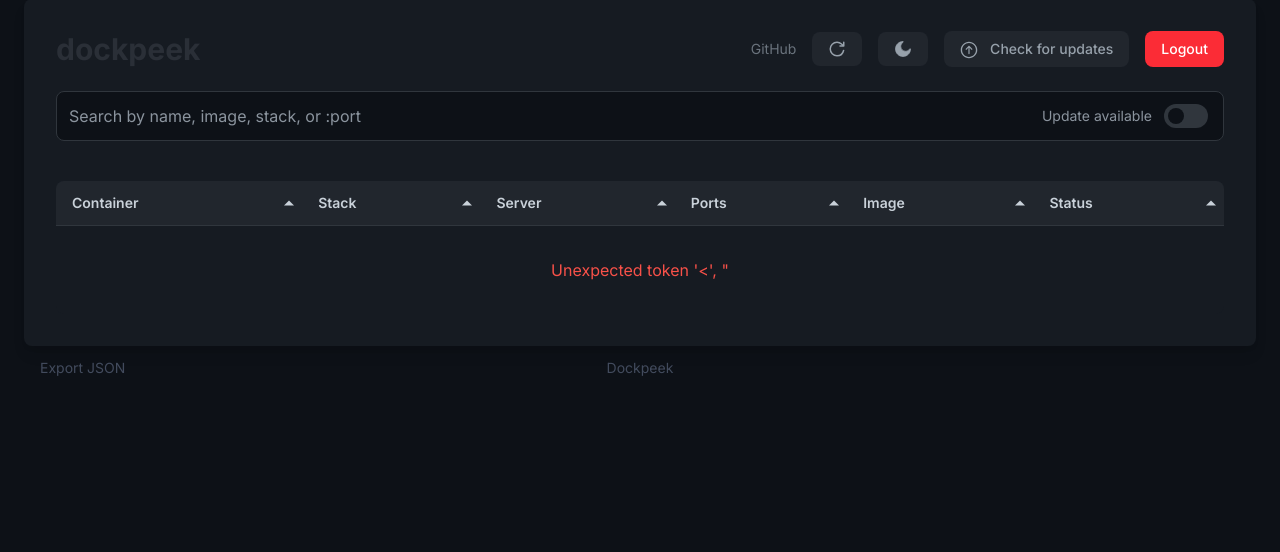
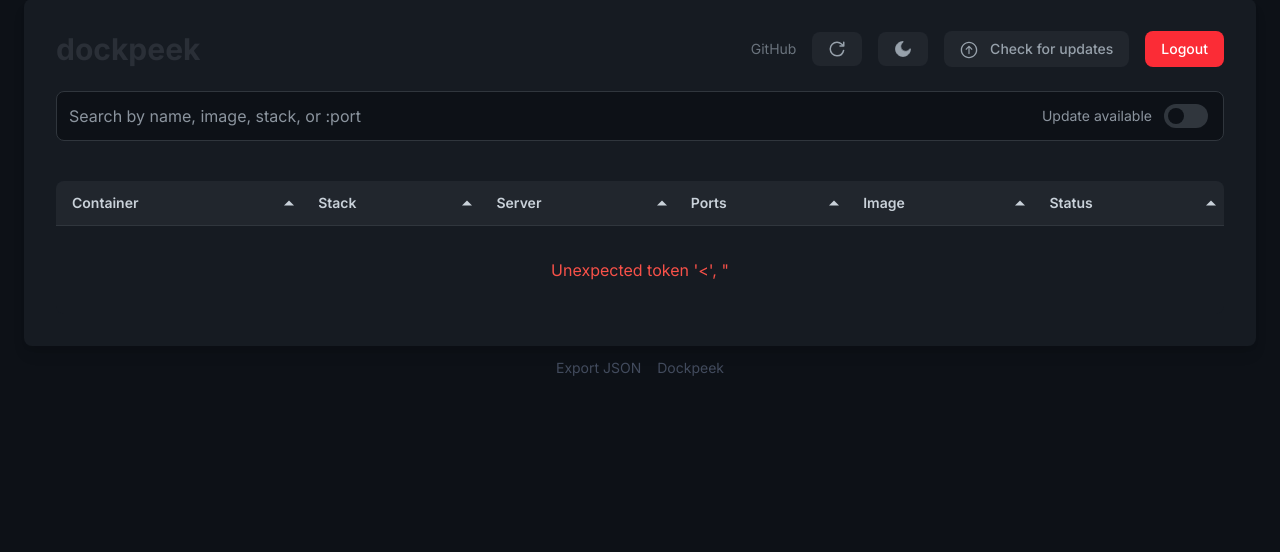
Before and after one commit to n2k/dockpeek, a Flask app: template templates/index.html in a window 1280 px wide. Shown: the part 25-577 px from the top of the page. Run offline with Flask 3, Linux system fonts and the light colour scheme; the template is opened without the code that fills it, so the values that code supplies are empty; parts of the project's set-up code (start-up, migrations or seed data) failed here and were passed over.

Commit message:
fix: center Export JSON link in footer

```diff
--- a/static/css/tailwindcss.css
+++ b/static/css/tailwindcss.css
@@ -668,17 +668,8 @@ body.dark-mode .github {
   border-radius: 0;
   box-shadow: none !important;
 }
-.footer-section {
-  flex: 1;
-}
-.footer-left {
-  text-align: left;
-}
 .footer-center {
   text-align: center;
-}
-.footer-right {
-  text-align: right;
 }
 body.dark-mode .footer {
   color: #424b5d;
@@ -1024,6 +1015,9 @@ body.dark-mode #modal-cancel-button {
 body.dark-mode #modal-cancel-button:hover {
   background-color: #30363d;
 }
+#updates-modal .modal-content:not(.hidden) {
+  max-width: 800px !important;
+}
 #updates-modal-message {
   margin-bottom: 1.5rem;
   flex: 1;
@@ -1040,6 +1034,7 @@ body.dark-mode #modal-cancel-button:hover {
   overflow-y: auto;
   flex: 1;
   min-height: 100px;
+  text-align: center;
 }
 #updates-list li {
   display: flex;
--- a/templates/index.html
+++ b/templates/index.html
@@ -107,13 +107,13 @@
     </div>
   </div>
 
-  <footer class="footer container mx-auto py-3 flex justify-between items-center text-sm text-gray-500 p-4">
-    <div class="footer-section footer-left">
-      <a href="/export/json" id="export-json-link" class="hover:text-blue-500 hover:underline" data-tooltip-right="Export container data for currently selected server">
+  <footer class="footer container mx-auto py-3 flex justify-center items-center text-sm text-gray-500 p-4">
+    <div class="footer-section footer-center flex items-center space-x-4">
+      <a href="/export/json" id="export-json-link" class="hover:text-blue-500 hover:underline"
+        data-tooltip="Export container data for currently selected server">
         Export JSON
       </a>
-    </div>
-    <div class="footer-section footer-center">
+      <span>
         Dockpeek
         {% if version and version != 'dev' %}
         <a href="https://github.com/dockpeek/dockpeek/releases/tag/{{ version }}" target="_blank"
@@ -123,8 +123,8 @@
         {% else %}
         {{ version }}
         {% endif %}
+      </span>
     </div>
-    <div class="footer-section footer-right"></div>
   </footer>
 
   </div>
```
Also changed, not shown: static/css/styles.css (+5 -11 lines). Lines whose indentation alone changed are shown as unchanged.
